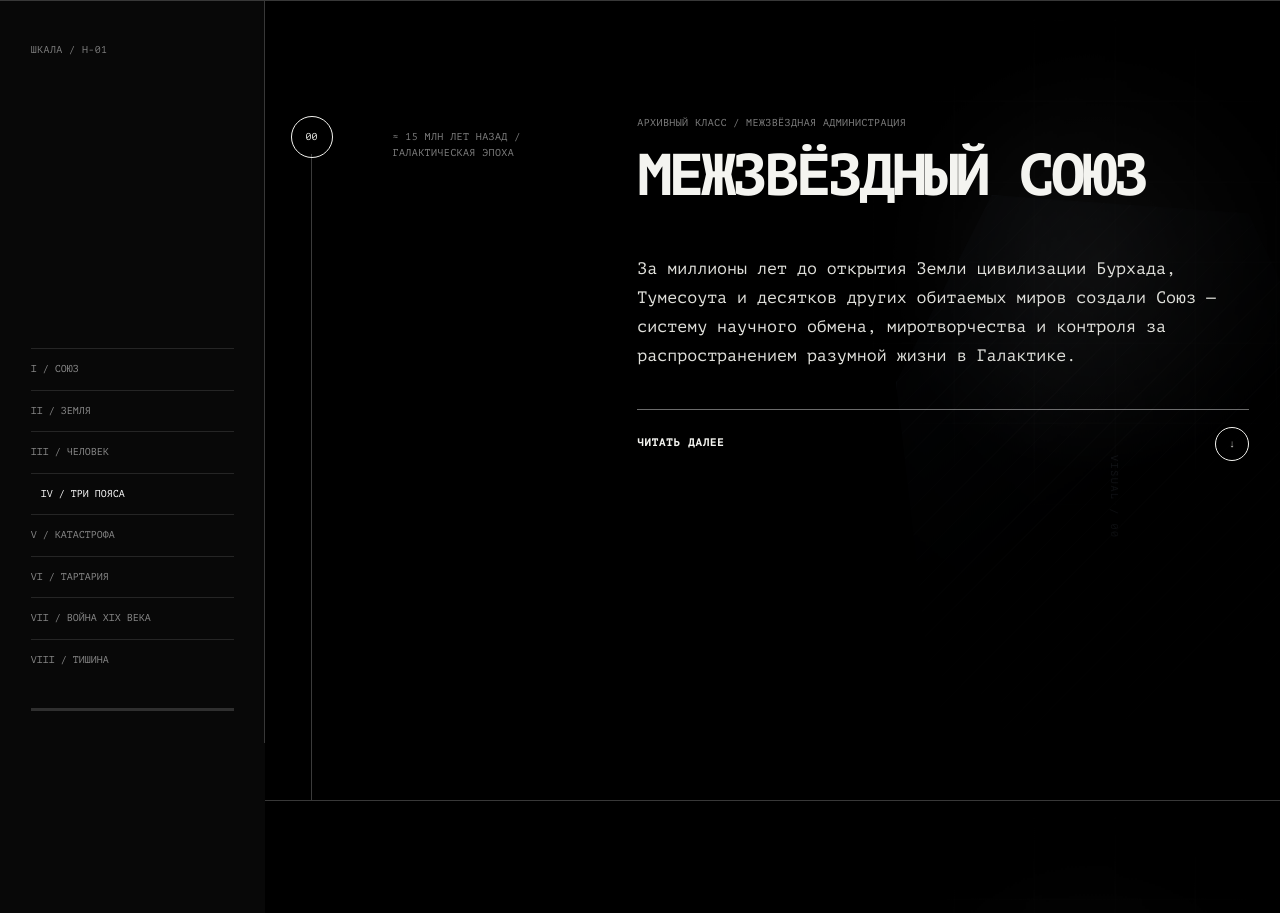
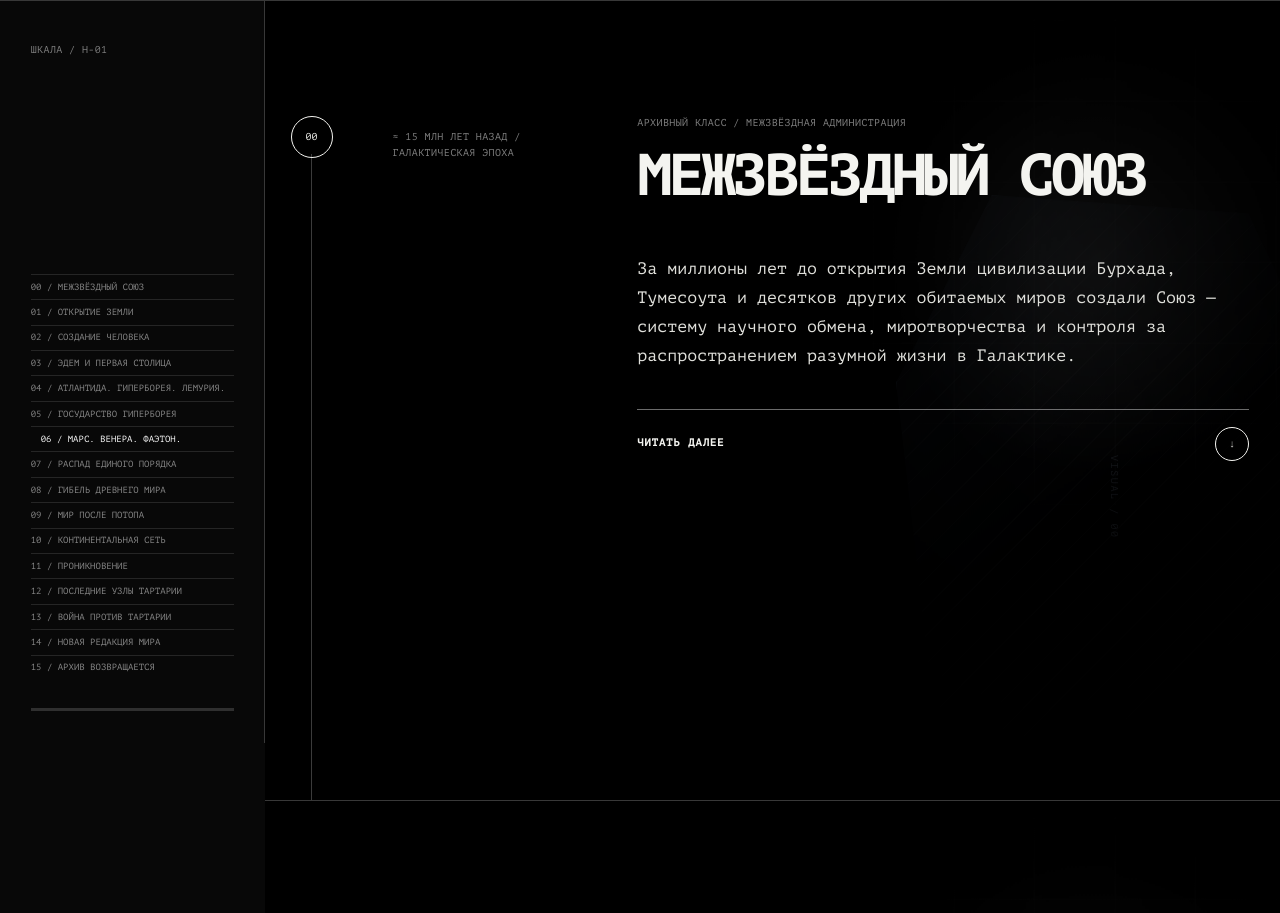
Before and after one commit to merk73/mid, a plain HTML site: page web/historical-archive.html in a window 1280 px wide. Shown: the part 991-1904 px from the top of the page. Drawn offline with Linux system fonts and the light colour scheme.

Commit message:
Align archive rail with timeline entries

```diff
--- a/web/historical-archive.html
+++ b/web/historical-archive.html
@@ -6,7 +6,7 @@
     <meta name="description" content="Исторический архив THE MIDGAS — каноническая хронология происхождения Земли, древних цивилизаций и утраченного евразийского контура." />
     <meta name="theme-color" content="#080808" />
     <title>Исторический архив — THE MIDGAS</title>
-    <link rel="stylesheet" href="styles.css?v=18" />
+    <link rel="stylesheet" href="styles.css?v=19" />
   </head>
   <body class="history-page">
     <div class="site-shell history-shell">
@@ -67,14 +67,22 @@
         <section class="history-timeline" id="timeline">
           <nav class="timeline-rail" aria-label="Периоды архива">
             <span>ШКАЛА / H-01</span>
-            <a href="#era-union">I / СОЮЗ</a>
-            <a href="#era-discovery">II / ЗЕМЛЯ</a>
-            <a href="#era-human">III / ЧЕЛОВЕК</a>
-            <a href="#era-three-belts">IV / ТРИ ПОЯСА</a>
-            <a href="#era-selbet-war">V / КАТАСТРОФА</a>
-            <a href="#era-tartaria">VI / ТАРТАРИЯ</a>
-            <a href="#era-1812">VII / ВОЙНА XIX ВЕКА</a>
-            <a href="#era-silence">VIII / ТИШИНА</a>
+            <a href="#era-union">00 / МЕЖЗВЁЗДНЫЙ СОЮЗ</a>
+            <a href="#era-discovery">01 / ОТКРЫТИЕ ЗЕМЛИ</a>
+            <a href="#era-human">02 / СОЗДАНИЕ ЧЕЛОВЕКА</a>
+            <a href="#era-eden">03 / ЭДЕМ И ПЕРВАЯ СТОЛИЦА</a>
+            <a href="#era-three-belts">04 / АТЛАНТИДА. ГИПЕРБОРЕЯ. ЛЕМУРИЯ.</a>
+            <a href="#era-hyperborea">05 / ГОСУДАРСТВО ГИПЕРБОРЕЯ</a>
+            <a href="#era-interplanetary">06 / МАРС. ВЕНЕРА. ФАЭТОН.</a>
+            <a href="#era-successors">07 / РАСПАД ЕДИНОГО ПОРЯДКА</a>
+            <a href="#era-selbet-war">08 / ГИБЕЛЬ ДРЕВНЕГО МИРА</a>
+            <a href="#era-resettlement">09 / МИР ПОСЛЕ ПОТОПА</a>
+            <a href="#era-tartaria">10 / КОНТИНЕНТАЛЬНАЯ СЕТЬ</a>
+            <a href="#era-hidden-war">11 / ПРОНИКНОВЕНИЕ</a>
+            <a href="#era-compression">12 / ПОСЛЕДНИЕ УЗЛЫ ТАРТАРИИ</a>
+            <a href="#era-1812">13 / ВОЙНА ПРОТИВ ТАРТАРИИ</a>
+            <a href="#era-reset">14 / НОВАЯ РЕДАКЦИЯ МИРА</a>
+            <a href="#era-silence">15 / АРХИВ ВОЗВРАЩАЕТСЯ</a>
             <div class="timeline-progress" role="progressbar" aria-label="Прогресс исторического архива" aria-valuemin="0" aria-valuemax="100" aria-valuenow="0">
               <span id="timeline-progress"></span>
             </div>
@@ -686,6 +694,6 @@
     </div>
 
     <script src="app.js?v=16"></script>
-    <script src="historical-archive.js?v=2"></script>
+    <script src="historical-archive.js?v=3"></script>
   </body>
 </html>
--- a/web/historical-archive.js
+++ b/web/historical-archive.js
@@ -15,7 +15,7 @@ const dossierStorageKey = "midgas:historical-archive:dossiers:v1";
 const visibleScenes = new Set();
 
 let frameRequested = false;
-let activePhase = "";
+let activeEntryId = "";
 
 if (!reduceMotion.matches && historyEntries.length) {
   document.documentElement.classList.add("archive-motion-ready");
@@ -112,25 +112,26 @@ function updateHistoryProgress() {
   historyProgressBar?.setAttribute("aria-valuenow", String(percentage));
 }
 
-function updateActivePhase() {
-  let nextPhase = historyEntries[0]?.dataset.phase || "";
+function updateActiveEntry() {
+  let nextEntry = historyEntries[0] || null;
 
   historyEntries.forEach((entry) => {
     if (entry.getBoundingClientRect().top <= window.innerHeight * 0.43) {
-      nextPhase = entry.dataset.phase || nextPhase;
+      nextEntry = entry;
     }
   });
 
+  const nextEntryHash = nextEntry?.id ? `#${nextEntry.id}` : "";
+
   historyRailLinks.forEach((link) => {
-    const target = document.querySelector(link.hash);
-    const isActive = target?.dataset.phase === nextPhase;
+    const isActive = link.hash === nextEntryHash;
     link.classList.toggle("is-active", isActive);
     if (isActive) link.setAttribute("aria-current", "step");
     else link.removeAttribute("aria-current");
   });
 
-  if (nextPhase !== activePhase) {
-    activePhase = nextPhase;
+  if (nextEntryHash !== activeEntryId) {
+    activeEntryId = nextEntryHash;
     const activeLink = historyRailLinks.find((link) => link.getAttribute("aria-current") === "step");
     if (activeLink && window.innerWidth <= 980) {
       activeLink.scrollIntoView({ block: "nearest", inline: "center", behavior: reduceMotion.matches ? "auto" : "smooth" });
@@ -160,7 +161,7 @@ function updateParallax() {
 function renderArchiveFrame() {
   frameRequested = false;
   updateHistoryProgress();
-  updateActivePhase();
+  updateActiveEntry();
   updateParallax();
 }
 
--- a/web/styles.css
+++ b/web/styles.css
@@ -321,6 +321,9 @@ body:is([data-record-type="anomaly"], [data-record-type="incident"]) .record-por
   height: calc(100svh - 58px);
   flex-direction: column;
   padding: 42px 30px 32px var(--side);
+  overflow-y: auto;
+  scrollbar-width: thin;
+  scrollbar-color: #383838 transparent;
   border-right: 1px solid #383838;
 }
 
@@ -329,10 +332,11 @@ body:is([data-record-type="anomaly"], [data-record-type="incident"]) .record-por
 }
 
 .timeline-rail a {
-  padding: 13px 0;
+  padding: clamp(5px, 0.85vh, 9px) 0;
   color: #888;
   border-top: 1px solid #252525;
-  font-size: 10px;
+  font-size: 9px;
+  line-height: 1.2;
   transition: color 160ms ease, padding-left 160ms ease;
 }
 
@@ -565,6 +569,7 @@ body:is([data-record-type="anomaly"], [data-record-type="incident"]) .record-por
     height: auto;
     padding: 0 var(--side);
     overflow-x: auto;
+    overflow-y: hidden;
     background: rgba(8, 8, 8, 0.96);
     border-right: 0;
     border-bottom: 1px solid #383838;
@@ -578,6 +583,7 @@ body:is([data-record-type="anomaly"], [data-record-type="incident"]) .record-por
   .timeline-rail a {
     min-width: max-content;
     padding: 16px 20px;
+    font-size: 10px;
     border-top: 0;
     border-right: 1px solid #252525;
   }
```
